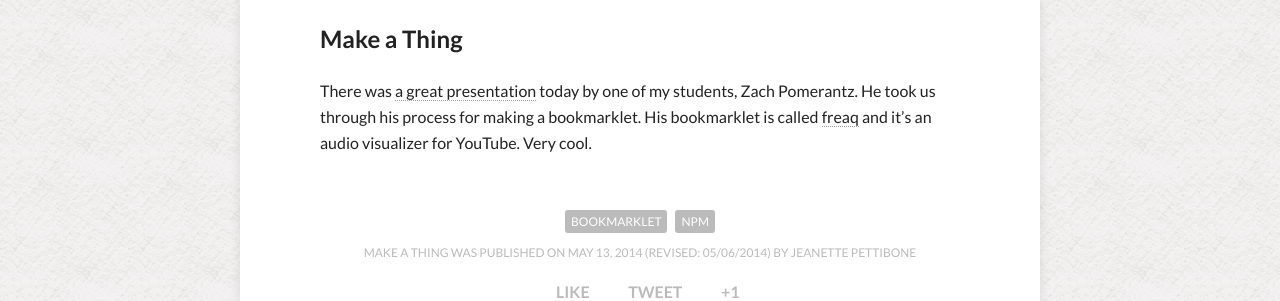
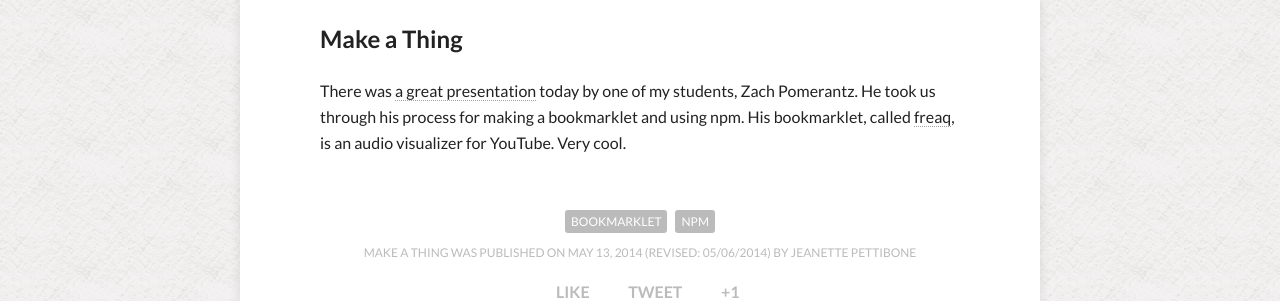
Before and after one commit to jgpettibone/jgpettibone.github.io, a Jekyll site: the page built from _posts/2014-05-13-make-a-thing.md, in a window 1280 px wide. Shown: the part 501-802 px from the top of the page. Built offline with Jekyll 4.4.1, drawn with Linux system fonts in a browser that asks for light colours; nearby versions of some CDN libraries; comment, search, counter and statistics services are not loaded.

Commit message:
Small change

```diff
--- a/_posts/2014-05-13-make-a-thing.md
+++ b/_posts/2014-05-13-make-a-thing.md
@@ -11,4 +11,4 @@
 ---
 
 ## Make a Thing
-There was [a great presentation](https://draftin.com/documents/329520?mode=presentation&token=YfQRjZOYZz3vSaElvGAzm3oCZnD6MxOdcd143D5rH0ARfB4h25xcygLeIbfBkCilI2BBMXrjIP3gfyShnCgS518#0) today by one of my students, Zach Pomerantz.  He took us through his process for making a bookmarklet.  His bookmarklet is called [freaq](http://www.freaq.io/) and it's an audio visualizer for YouTube.  Very cool.
+There was [a great presentation](https://draftin.com/documents/329520?mode=presentation&token=YfQRjZOYZz3vSaElvGAzm3oCZnD6MxOdcd143D5rH0ARfB4h25xcygLeIbfBkCilI2BBMXrjIP3gfyShnCgS518#0) today by one of my students, Zach Pomerantz.  He took us through his process for making a bookmarklet and using npm.  His bookmarklet, called [freaq](http://www.freaq.io/), is an audio visualizer for YouTube.  Very cool.
```
